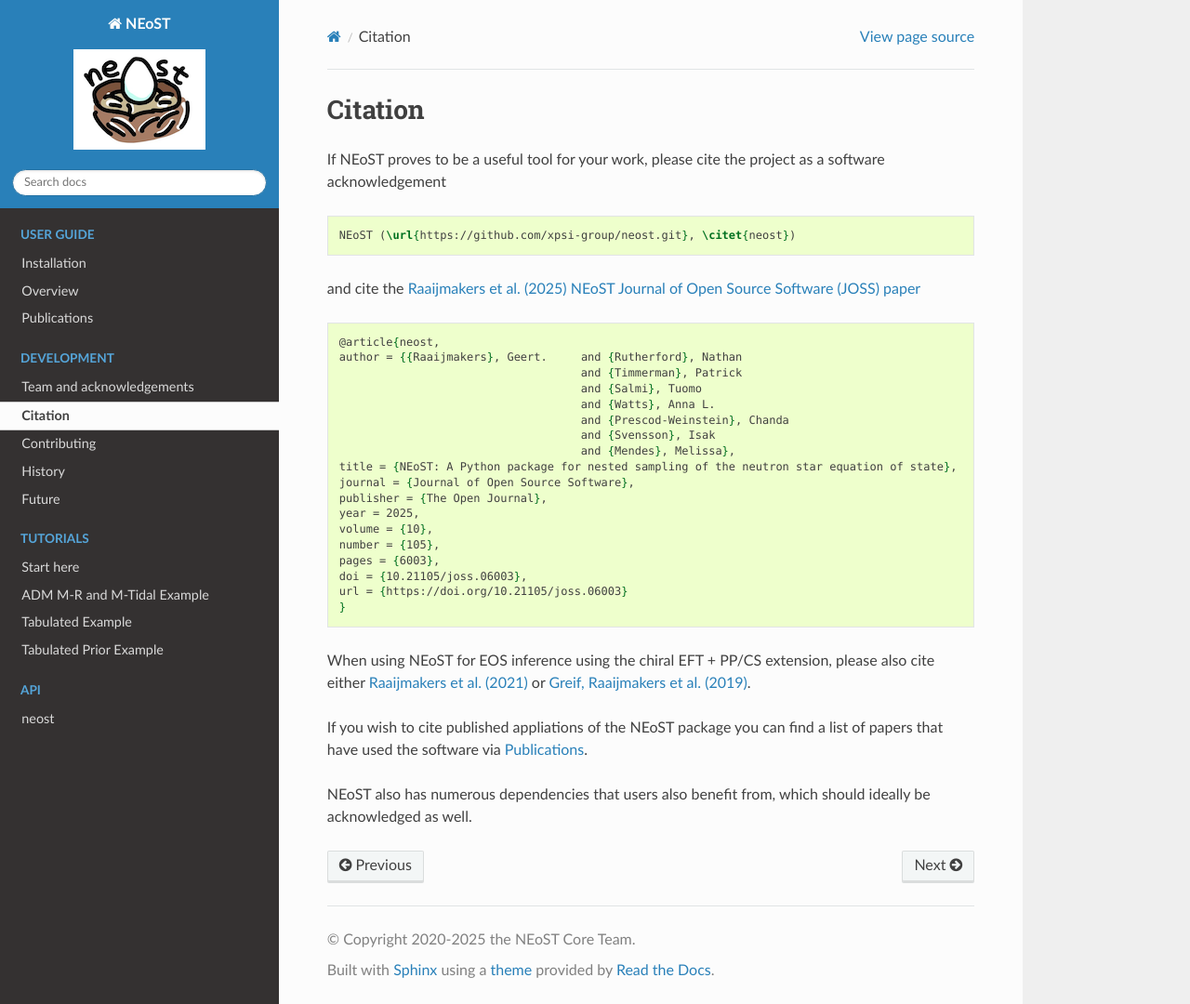
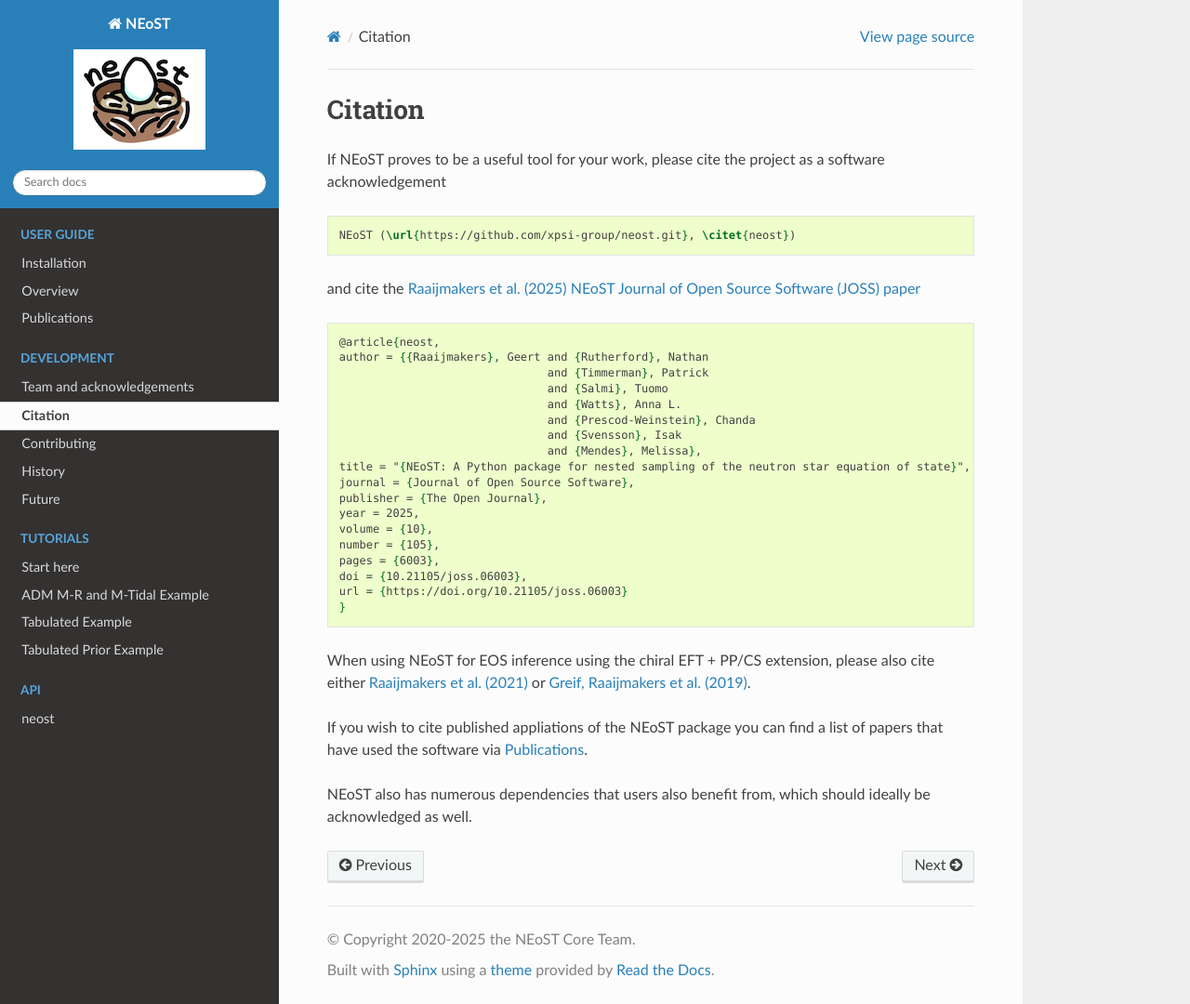
Before and after one commit to xpsi-group/neost, a Sphinx documentation site: the page built from docs/source/citation.rst, in a window 1280 px wide and 1080 px high. Shown: the whole window at 93% size. Built offline with Sphinx 7.4.7 and the Read the Docs theme 3.1.0, drawn with Linux system fonts in a browser that asks for light colours; pages that are not in the unit, such as notebooks, are missing from menus.

Commit message:
More small things

```diff
--- a/docs/source/citation.rst
+++ b/docs/source/citation.rst
@@ -14,14 +14,14 @@ and cite the `Raaijmakers et al. (2025) NEoST Journal of Open Source Software (J
 .. code-block:: latex
 
     @article{neost,
-    author = {{Raaijmakers}, Geert.	and {Rutherford}, Nathan
-					and {Timmerman}, Patrick
-					and {Salmi}, Tuomo
-					and {Watts}, Anna L.
-					and {Prescod-Weinstein}, Chanda
-					and {Svensson}, Isak
-					and {Mendes}, Melissa},
-    title = {NEoST: A Python package for nested sampling of the neutron star equation of state},
+    author = {{Raaijmakers}, Geert and {Rutherford}, Nathan
+                                   and {Timmerman}, Patrick
+                                   and {Salmi}, Tuomo
+                                   and {Watts}, Anna L.
+                                   and {Prescod-Weinstein}, Chanda
+                                   and {Svensson}, Isak
+                                   and {Mendes}, Melissa},
+    title = "{NEoST: A Python package for nested sampling of the neutron star equation of state}",
     journal = {Journal of Open Source Software},
     publisher = {The Open Journal},
     year = 2025,
```
